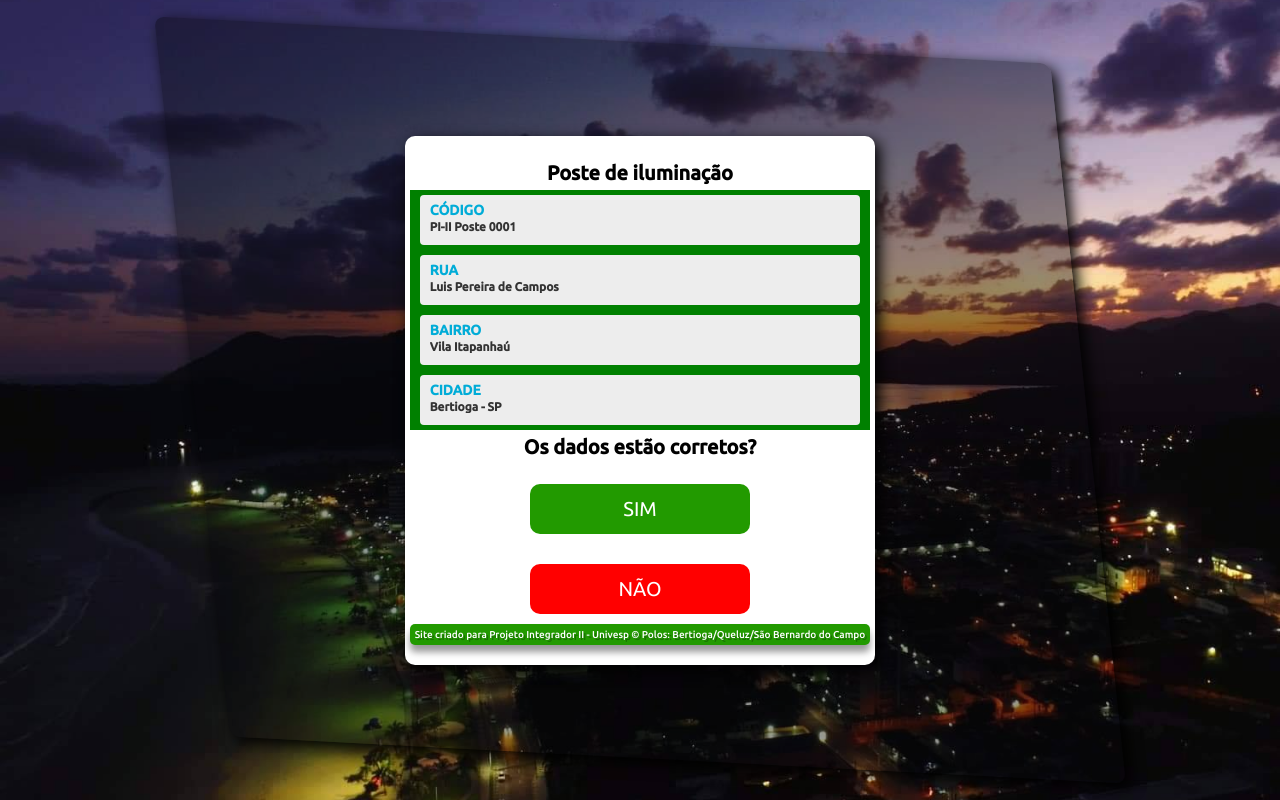
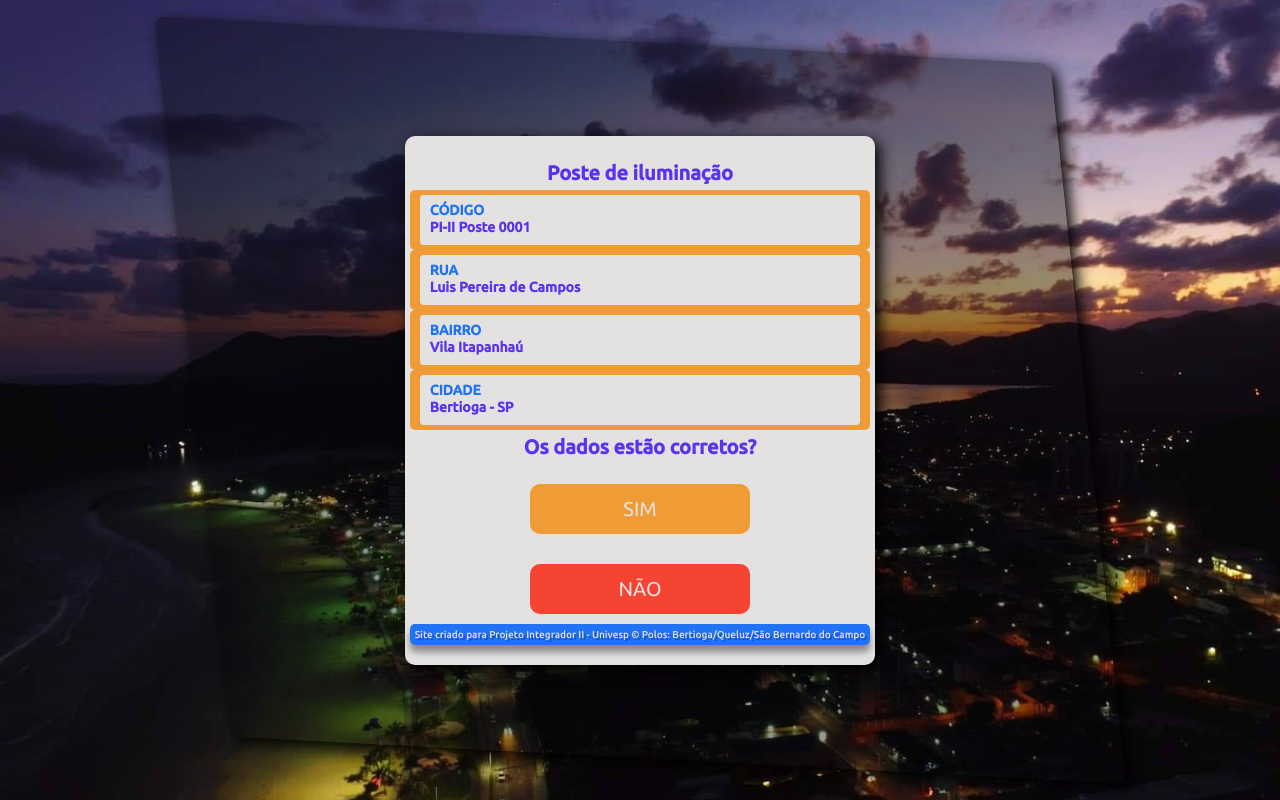
Before and after one commit to SanPI-2022/Projeto_Integrador_II, a Flask app: page /telac/1 in a window 1280 px wide. Run offline with Flask 2, Linux system fonts and the light colour scheme; data comes from the database, SQL or seed files in the repository.

Commit message:
Update style.css

```diff
--- a/static/css/style.css
+++ b/static/css/style.css
@@ -43,25 +43,27 @@ div#parallelogram {
 
 section {
 	display: flex;
-	background: #fff;
+	background: #E3E2E0;/* daltonicos */
 	padding: 20px 5px;
 	border-radius: 10px;
 	box-shadow: 5px 5px 15px;
 	max-width: 70vw;
 }
 section {
-		min-width: 30%;/* 3333333333333333333333333         TESTAR  1           */
+		min-width: 30%;
 	}
 section h1 {
     padding: 5px 10px;
 	text-align: center;
 	font-size: 20px;
+	color: #5B32F0;/* daltonicos */
 }
 
 fieldset{
 	border:none;
-	background-color: green;
-    width: 100%;/* 3333333333333333333333333         TESTAR  2            */
+	background-color: #F09C36;/* daltonicos */
+    width: 100%;
+    border-radius: 5px;
 }
 
 fieldset:nth-child(1) {
@@ -111,10 +113,10 @@ fieldset:nth-child(7) {
 	width: calc(100% - 20px);
 	height: 50px;
 	border: none;
-	background-color: #ededed;
+	background-color: #E3E2E0;/* daltonicos */
 	border-radius: 4px;
-	color: #333;
-	font-size: 12px;
+	color: #5B32F0;/* daltonicos */
+	font-size: 14px;/* tamanho da fonte da telad cadastros */
 	font-weight: 700;
 	padding: 14px 10px 0 10px;
 }
@@ -122,7 +124,7 @@ fieldset:nth-child(7) {
 	text-transform: uppercase;
 	font-size: 14px;
 	font-weight: 700;
-	color: #9d9d9d;
+	color: #2173F5;/* daltonicos */
 	position: absolute;
 	line-height: 70px;
 	top: 10px;
@@ -133,13 +135,13 @@ fieldset:nth-child(7) {
 }
 .container label.ficaemcima {
 top: -15px;
-color: #00acd7;
+color: #2173F5;/* daltonicos */
 }
 .container input:focus ~ label,
 .container input:valid ~ label {
 	left: 20px;
 	top: -15px;
-	color: #00acd7;
+	color: #2173F5;/* daltonicos */
 }
 
 
@@ -149,8 +151,8 @@ button {
 	margin-left: 0;
 	width: calc(50% - 10px);
 	height: 50px;
-	background-color: #229A00;
-	color: #fff;
+	background-color: #F09C36;/* daltonicos */
+	color: #E3E2E0;/* daltonicos */
 	font-size: 20px;
 	border:none;
 	border-radius: 10px;
@@ -162,13 +164,12 @@ button:hover {
 }
 
 .vermelho {
-background-color: red;
+background-color: #F54532;/* daltonicos */
 }
 
 .azulp {
-background-color: #00acd7;
+background-color: #5B32F0;/* daltonicos */
 }
-
 
 form {
 		width: 100%;
@@ -176,21 +177,20 @@ form {
 form a {
 	text-decoration: none;
 	font-size: 16px;
-	color: #555;
+	color: #F54532;
 	font-weight: 500;
 	padding-top: 20px;
 	text-align: center;
 	display: block;
 }
 form a:hover {
-	color: #111;
+	color: #5B32F0;/* daltonicos */
 }
 
-
 .dev {
-    background-color: #229A00;
+    background-color: #2173F5;/* daltonicos */
     font-size: 10px;
-	color: white;/*#555;*/
+	color: #E3E2E0;/* daltonicos */
 	font-weight: 500;
 	text-align: center;
 	border-radius: 5px;
```
Also changed, not shown: other parts of static/css/style.css (+29 -19 lines).
